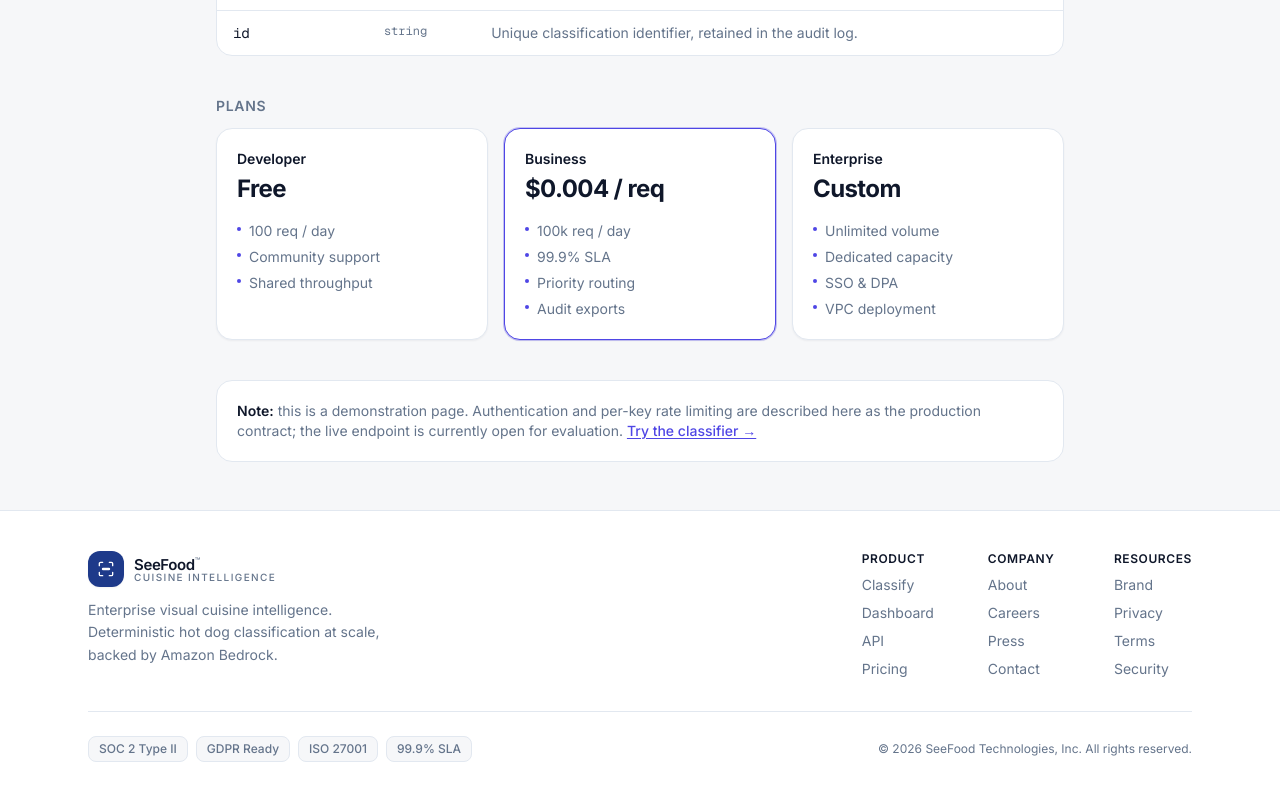
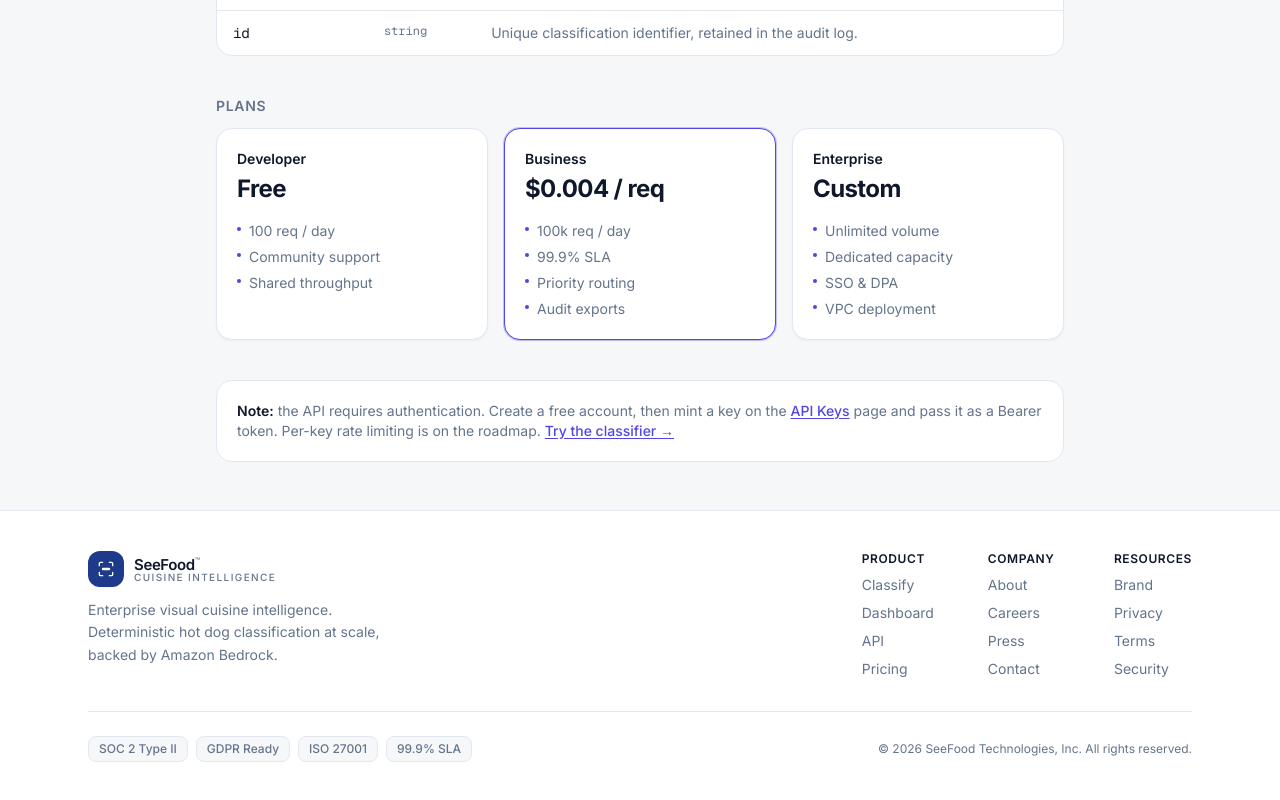
Before and after one commit to jameslevine/seefood-hotdog-classifier, a Next.js app: page /api-access in a window 1280 px wide. Shown: the part 852-1652 px from the top of the page. Built offline with nearby package versions, Linux system fonts and the light colour scheme; no server answers.

Commit message:
docs: reflect auth-required model on API page + README

```diff
--- a/app/api-access/page.tsx
+++ b/app/api-access/page.tsx
@@ -120,10 +120,13 @@
       </section>
 
       <div className="mt-10 rounded-xl border border-border bg-surface p-5 text-sm text-muted">
-        <span className="font-semibold text-foreground">Note:</span> this is a
-        demonstration page. Authentication and per-key rate limiting are
-        described here as the production contract; the live endpoint is
-        currently open for evaluation.{" "}
+        <span className="font-semibold text-foreground">Note:</span> the API
+        requires authentication. Create a free account, then mint a key on the{" "}
+        <Link href="/keys" className="font-medium text-brand-accent underline underline-offset-2">
+          API Keys
+        </Link>{" "}
+        page and pass it as a Bearer token. Per-key rate limiting is on the
+        roadmap.{" "}
         <Link
           href="/app"
           className="font-medium text-brand-accent underline underline-offset-2"
```
Also changed, not shown: 1 other file (tests, documents, lock files or other folders).
